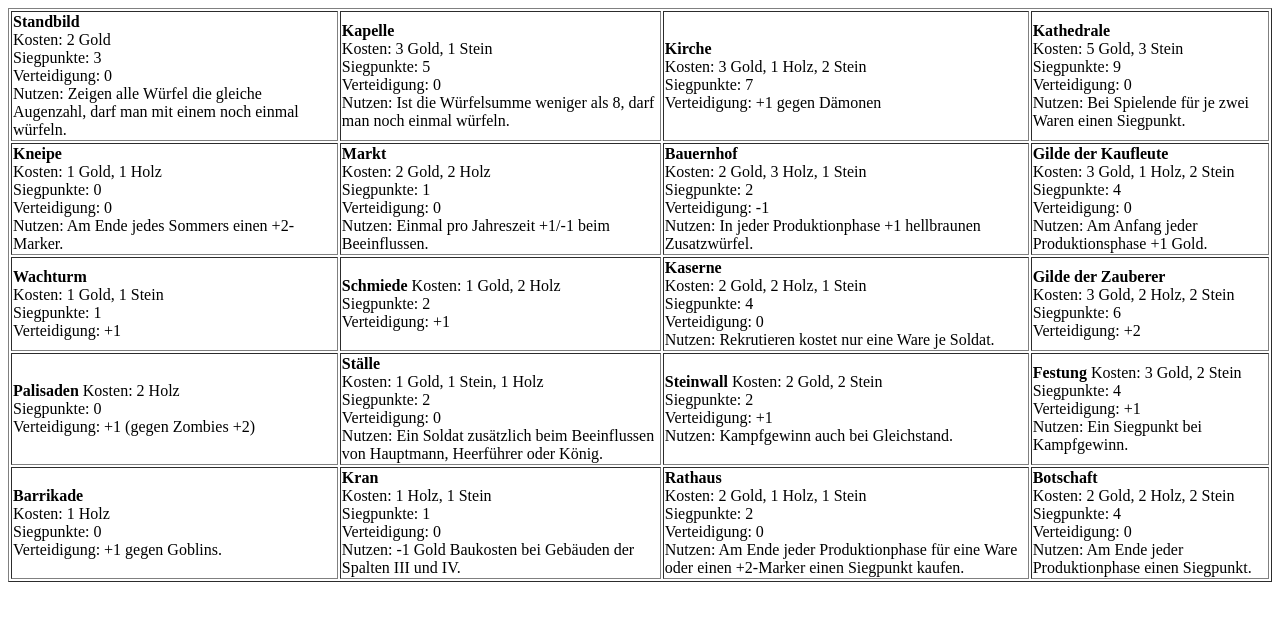
After one commit to Turing1887/ProjektA, a PHP site: page /Views/view_gebaeudeliste.php in a window 1280 px wide. The commit adds this page. Shown: the top 621 px of the page. Run offline with PHP 8.4, Linux system fonts and the light colour scheme.

Commit message:
added view_gebaeudeliste.php
view_gebaeudeliste with the information about the different buildings
has been added to repo

```diff
--- a/Views/view_gameboard.php
+++ b/Views/view_gameboard.php
@@ -225,6 +225,7 @@
 				<td>5</td>
 			</tr>
 		</table>
+    <a href="view_gebaeudeliste.php" target="_blank">Liste der Gebäude</a>
 		</section>
     <hr>
 
--- /dev/null
+++ b/Views/view_gebaeudeliste.php
@@ -0,0 +1,185 @@
+<!DOCTYPE html>
+
+<html lang="en">
+    <head>
+        <meta charset="utf-8" />
+        <title>Kingsburg</title>
+        <link rel="shortcut icon" href="../favicon.ico" type="image/x-icon">
+        <link rel="icon" href="../favicon.ico" type="image/x-icon">
+    </head>
+    <body>
+      <section>
+        <table border="1">
+          <tr>
+            <td>
+              <strong>Standbild</strong><br>
+
+              Kosten: 2 Gold<br>
+              Siegpunkte: 3<br>
+              Verteidigung: 0<br>
+              Nutzen: Zeigen alle Würfel die gleiche Augenzahl, darf man mit einem noch einmal würfeln.<br>
+            </td>
+            <td>
+              <strong>Kapelle</strong><br>
+
+              Kosten: 3 Gold, 1 Stein<br>
+              Siegpunkte: 5<br>
+              Verteidigung: 0<br>
+              Nutzen: Ist die Würfelsumme weniger als 8, darf man noch einmal würfeln.<br>
+            </td>
+            <td>
+              <strong>Kirche</strong><br>
+
+              Kosten: 3 Gold, 1 Holz, 2 Stein<br>
+              Siegpunkte: 7<br>
+              Verteidigung: +1 gegen Dämonen<br>
+            </td>
+            <td>
+              <strong>Kathedrale</strong><br>
+
+              Kosten: 5 Gold, 3 Stein<br>
+              Siegpunkte: 9<br>
+              Verteidigung: 0<br>
+              Nutzen: Bei Spielende für je zwei Waren einen Siegpunkt.<br>
+            </td>
+          </tr>
+          <tr>
+            <td>
+            <strong>Kneipe</strong><br>
+
+            Kosten: 1 Gold, 1 Holz<br>
+            Siegpunkte: 0<br>
+            Verteidigung: 0<br>
+            Nutzen: Am Ende jedes Sommers einen +2-Marker.<br>
+            </td>
+            <td>
+              <strong>Markt</strong><br>
+
+             Kosten: 2 Gold, 2 Holz<br>
+             Siegpunkte: 1<br>
+             Verteidigung: 0<br>
+             Nutzen: Einmal pro Jahreszeit +1/-1 beim Beeinflussen.<br>
+            </td>
+            <td>
+            <strong>Bauernhof</strong><br>
+
+             Kosten: 2 Gold, 3 Holz, 1 Stein<br>
+             Siegpunkte: 2<br>
+             Verteidigung: -1<br>
+             Nutzen: In jeder Produktionphase +1 hellbraunen Zusatzwürfel.<br>
+            </td>
+            <td>
+              <strong>Gilde der Kaufleute</strong><br>
+
+             Kosten: 3 Gold, 1 Holz, 2 Stein<br>
+             Siegpunkte: 4<br>
+             Verteidigung: 0<br>
+             Nutzen: Am Anfang jeder Produktionsphase +1 Gold.<br>
+            </td>
+
+          </tr>
+          <tr>
+            <td>
+              <strong>Wachturm</strong><br>
+
+             Kosten: 1 Gold, 1 Stein<br>
+             Siegpunkte: 1<br>
+             Verteidigung: +1 <br>
+            </td>
+            <td>
+              <strong>Schmiede</strong>
+
+             Kosten: 1 Gold, 2 Holz<br>
+             Siegpunkte: 2<br>
+             Verteidigung: +1 <br>
+            </td>
+            <td>
+            <strong>Kaserne</strong><br>
+
+             Kosten: 2 Gold, 2 Holz, 1 Stein<br>
+             Siegpunkte: 4<br>
+             Verteidigung: 0<br>
+             Nutzen: Rekrutieren kostet nur eine Ware je Soldat.<br>
+            </td>
+            <td>
+            <strong>Gilde der Zauberer</strong><br>
+
+             Kosten: 3 Gold, 2 Holz, 2 Stein<br>
+             Siegpunkte: 6<br>
+             Verteidigung: +2 <br>
+            </td>
+
+          </tr>
+          <tr>
+            <td>
+            <strong>Palisaden</strong>
+
+             Kosten: 2 Holz<br>
+             Siegpunkte: 0<br>
+             Verteidigung: +1 (gegen Zombies +2)<br>
+            </td>
+            <td>
+              <strong>Ställe</strong><br>
+
+             Kosten: 1 Gold, 1 Stein, 1 Holz<br>
+             Siegpunkte: 2<br>
+             Verteidigung: 0<br>
+             Nutzen: Ein Soldat zusätzlich beim Beeinflussen von Hauptmann, Heerführer oder König.<br>
+            </td>
+            <td>
+              <strong>Steinwall</strong>
+
+             Kosten: 2 Gold, 2 Stein<br>
+             Siegpunkte: 2<br>
+             Verteidigung: +1<br>
+             Nutzen: Kampfgewinn auch bei Gleichstand.<br>
+            </td>
+            <td>
+              <strong>Festung</strong>
+
+             Kosten: 3 Gold, 2 Stein<br>
+             Siegpunkte: 4<br>
+             Verteidigung: +1<br>
+             Nutzen: Ein Siegpunkt bei Kampfgewinn.<br>
+            </td>
+
+          </tr>
+          <tr>
+            <td>
+              <strong>Barrikade</strong><br>
+
+             Kosten: 1 Holz<br>
+             Siegpunkte: 0<br>
+             Verteidigung: +1 gegen Goblins.<br>
+            </td>
+            <td>
+              <strong>Kran</strong><br>
+
+             Kosten: 1 Holz, 1 Stein<br>
+             Siegpunkte: 1<br>
+             Verteidigung: 0<br>
+             Nutzen: -1 Gold Baukosten bei Gebäuden der Spalten III und IV.<br>
+            </td>
+            <td>
+              <strong>Rathaus</strong><br>
+
+             Kosten: 2 Gold, 1 Holz, 1 Stein<br>
+             Siegpunkte: 2<br>
+             Verteidigung: 0<br>
+             Nutzen: Am Ende jeder Produktionphase für eine Ware oder einen +2-Marker einen Siegpunkt kaufen.<br>
+            </td>
+            <td>
+              <strong>Botschaft</strong><br>
+
+             Kosten: 2 Gold, 2 Holz, 2 Stein<br>
+             Siegpunkte: 4<br>
+             Verteidigung: 0<br>
+             Nutzen: Am Ende jeder Produktionphase einen Siegpunkt.<br>
+            </td>
+
+          </tr>
+
+        </table>
+      </section>
+    </body>
+</html>
```
